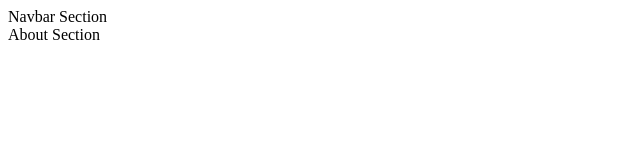
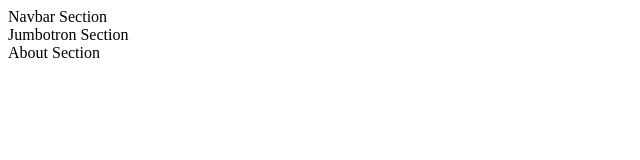
Before and after one commit to hellofromiqbal/test-rebase, a plain HTML site: page index.html in a window 1280 px wide. Shown: the whole page, without its empty margins (0-640 px from the left). Drawn offline with Linux system fonts and the light colour scheme.

Commit message:
C3 (add jumbotron section)

```diff
--- a/index.html
+++ b/index.html
@@ -7,6 +7,7 @@
 </head>
 <body>
   <div>Navbar Section</div>
+  <div>Jumbotron Section</div>
   <div>About Section</div>
 </body>
 </html>
```
